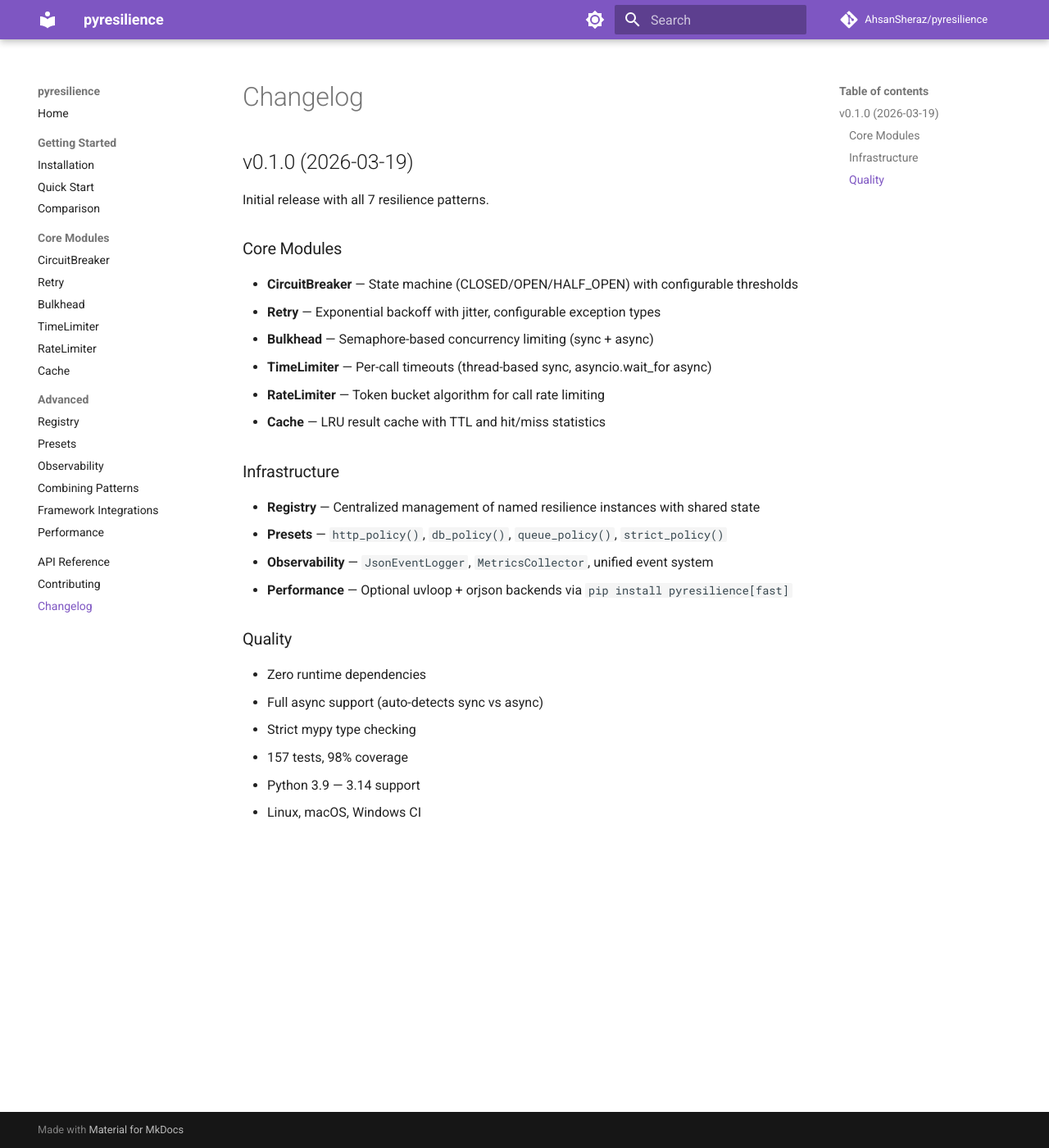
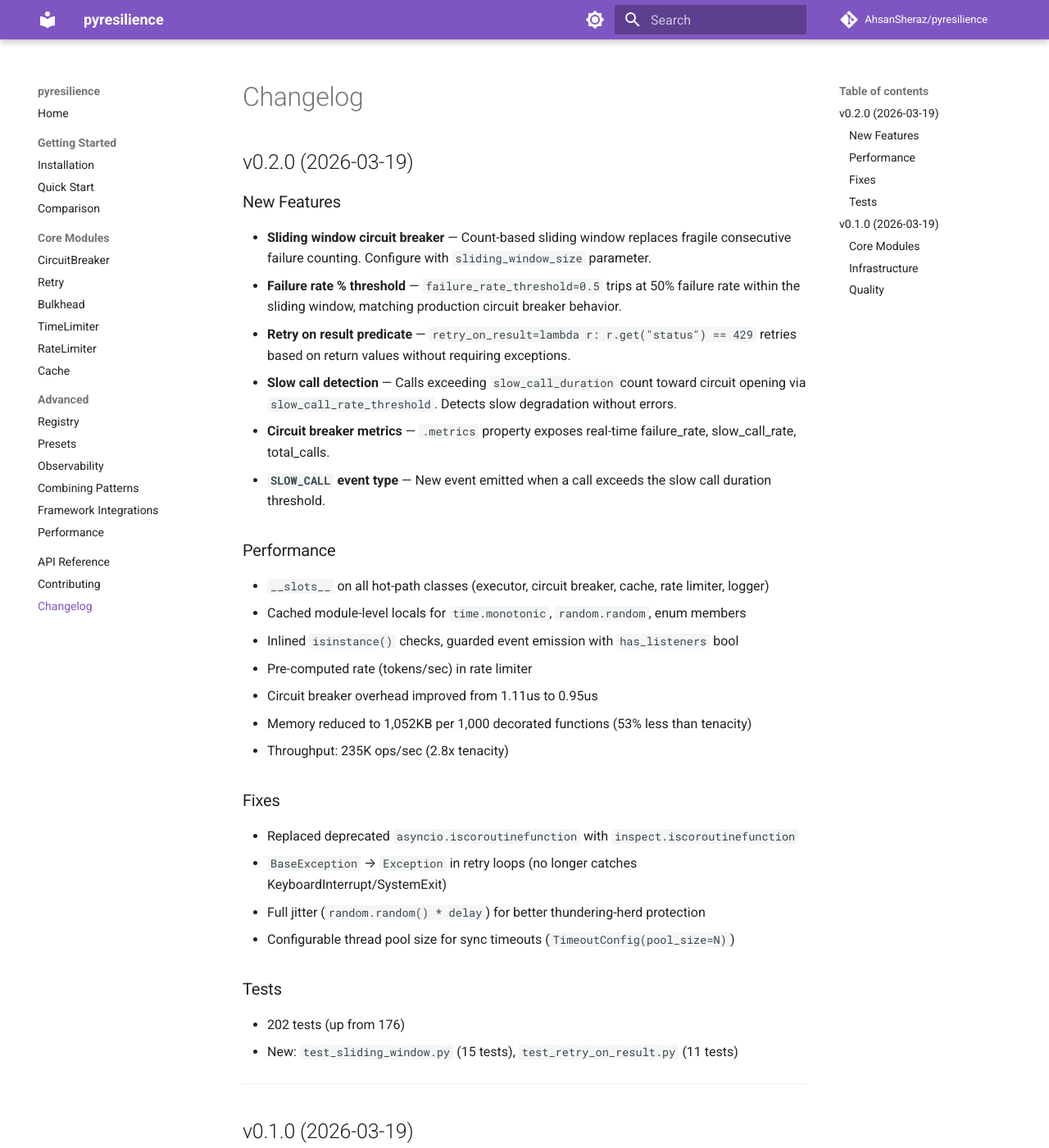
Before and after one commit to AhsanSheraz/pyresilience, an MkDocs documentation site: the page built from docs/changelog.md, in a window 1280 px wide and 1400 px high. Shown: the whole window at 82% size. Built offline with MkDocs 1.6.1 and Material for MkDocs 9.7.7, drawn with Linux system fonts in a browser that asks for light colours; comment, search, counter and statistics services are not loaded.

Commit message:
Bump version to 0.2.0 for new features release
New in v0.2.0: sliding window circuit breaker, failure rate threshold,
retry_on_result predicate, slow call detection, performance optimizations.

Co-Authored-By: Claude Opus 4.6 <noreply@anthropic.com>

```diff
--- a/docs/changelog.md
+++ b/docs/changelog.md
@@ -1,4 +1,35 @@
 # Changelog
+
+## v0.2.0 (2026-03-19)
+
+### New Features
+- **Sliding window circuit breaker** — Count-based sliding window replaces fragile consecutive failure counting. Configure with `sliding_window_size` parameter.
+- **Failure rate % threshold** — `failure_rate_threshold=0.5` trips at 50% failure rate within the sliding window, matching production circuit breaker behavior.
+- **Retry on result predicate** — `retry_on_result=lambda r: r.get("status") == 429` retries based on return values without requiring exceptions.
+- **Slow call detection** — Calls exceeding `slow_call_duration` count toward circuit opening via `slow_call_rate_threshold`. Detects slow degradation without errors.
+- **Circuit breaker metrics** — `.metrics` property exposes real-time failure_rate, slow_call_rate, total_calls.
+- **`SLOW_CALL` event type** — New event emitted when a call exceeds the slow call duration threshold.
+
+### Performance
+- `__slots__` on all hot-path classes (executor, circuit breaker, cache, rate limiter, logger)
+- Cached module-level locals for `time.monotonic`, `random.random`, enum members
+- Inlined `isinstance()` checks, guarded event emission with `has_listeners` bool
+- Pre-computed rate (tokens/sec) in rate limiter
+- Circuit breaker overhead improved from 1.11us to 0.95us
+- Memory reduced to 1,052KB per 1,000 decorated functions (53% less than tenacity)
+- Throughput: 235K ops/sec (2.8x tenacity)
+
+### Fixes
+- Replaced deprecated `asyncio.iscoroutinefunction` with `inspect.iscoroutinefunction`
+- `BaseException` → `Exception` in retry loops (no longer catches KeyboardInterrupt/SystemExit)
+- Full jitter (`random.random() * delay`) for better thundering-herd protection
+- Configurable thread pool size for sync timeouts (`TimeoutConfig(pool_size=N)`)
+
+### Tests
+- 202 tests (up from 176)
+- New: `test_sliding_window.py` (15 tests), `test_retry_on_result.py` (11 tests)
+
+---
 
 ## v0.1.0 (2026-03-19)
 
--- a/pyproject.toml
+++ b/pyproject.toml
@@ -4,7 +4,7 @@ build-backend = "hatchling.build"
 
 [project]
 name = "pyresilience"
-version = "0.1.2"
+version = "0.2.0"
 description = "Unified resilience patterns for Python — retry, circuit breaker, timeout, fallback, bulkhead, rate limiter, and cache in one decorator."
 readme = "README.md"
 license = "MIT"
--- a/src/pyresilience/__init__.py
+++ b/src/pyresilience/__init__.py
@@ -28,7 +28,7 @@ from pyresilience._types import (
     TimeoutConfig,
 )
 
-__version__ = "0.1.2"
+__version__ = "0.2.0"
 
 __all__ = [
     "AsyncRateLimiter",
```
Also changed, not shown: 2 other files.
